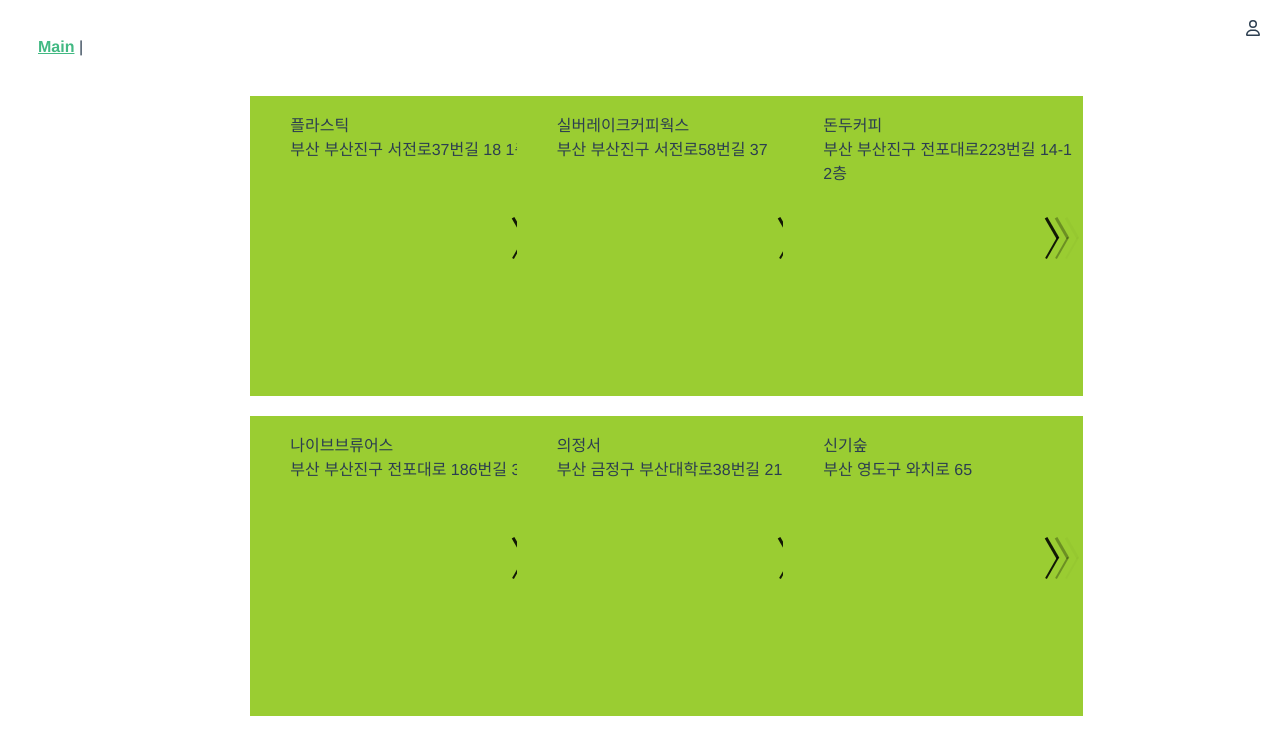
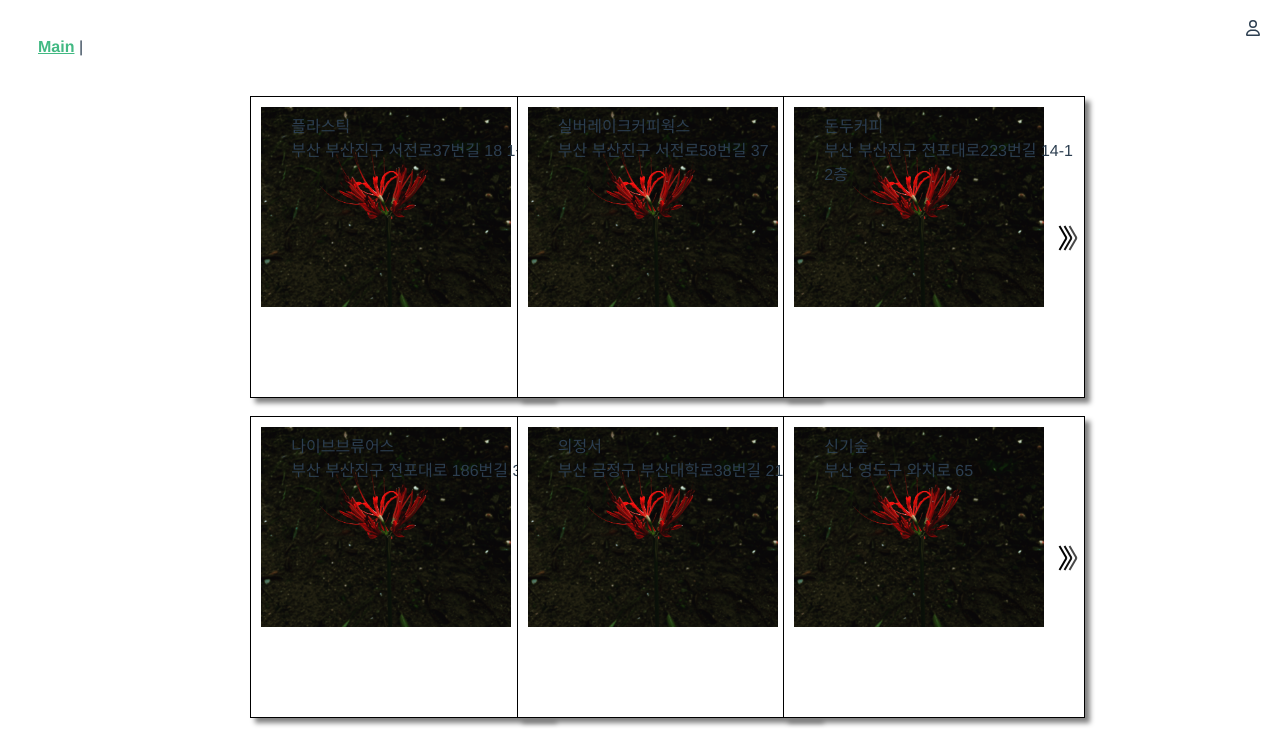
Before and after one commit to Mat-Zip/Mat.Zip, a Vue app: page / in a window 1280 px wide. Shown: the top 734 px of the page. Built offline with nearby package versions, Linux system fonts and the light colour scheme.

Commit message:
카드수정

```diff
--- a/src/components/WebCard.vue
+++ b/src/components/WebCard.vue
@@ -7,6 +7,7 @@
     </div>
     <!-- 카드 앞면 -->
     <div class="front card">
+      <img src="../assets/1.jpg" alt="">
       <!-- <img :src="`./assets/place/${place.image}`" alt=""> -->
       <ul>
         <li>{{ place.name }}</li>
@@ -32,7 +33,11 @@
         <li>{{ place.telephone }}</li>
         <li>{{ place.time }}</li>
       </ul>
-      <a @click="showDetail">자세히 보기</a>
+
+      <div class="readmore">
+        <a @click="showDetail">READ MORE</a>
+      </div>
+
     </div>
   </div>
 </template>
@@ -91,19 +96,27 @@ export default {
 </script>
 
 <style scoped>
+img {
+  position: absolute;
+  top: 10px;
+  left: 10px;
+  z-index: -1;
+  width: 250px;
+  height: 200px;
+  object-fit: cover;
+}
 
 .arrowUp {
   position: absolute;
-  padding: 12px 1px;
-  width: 0.5px;
+  padding: 7px 1px;
   background: black;
-  top: 120px;
+  top: 128px;
   transform: rotate(150deg);
 }
 
 .arrowDown {
   position: absolute;
-  padding: 12px 1px;
+  padding: 7px 1px;
   background: black;
   top: 140px;
   transform: rotate(-150deg);
@@ -116,7 +129,7 @@ export default {
 }
 
 .blink {
-  animation: blink-effect 0.5s infinite;
+  animation: blink-effect 0.7s infinite;
 }
 
 .arup1 {
@@ -125,12 +138,12 @@ export default {
 }
 
 .arup2 {
-  right: 20px;
+  right: 15px;
   animation-delay: 0.2s;
 }
 
 .arup3 {
-  right: 30px;
+  right: 20px;
   animation-delay: 0.1s;
 }
 
@@ -140,12 +153,12 @@ export default {
 }
 
 .ardown2 {
-  right: 20px;
+  right: 15px;
   animation-delay: 0.2s;
 }
 
 .ardown3 {
-  right: 30px;
+  right: 20px;
   animation-delay: 0.1s;
 }
 
@@ -154,6 +167,7 @@ export default {
     height: 300px;
     perspective: 100rem;
     margin: 10px;
+    perspective: 800px;
 }
 
 .card {
@@ -166,14 +180,18 @@ export default {
 
 .front {
     position: absolute;
-    background-color: yellowgreen;
+    background-color: white;
+    border: 1px solid black;
+    box-shadow: 5px 5px 5px gray;
     /* deg => 각의 단위 degree, 원 한바퀴를 360도로 표현하는 방법 */
     transform: rotateY(0deg);
 }
 
 .back {
     position: absolute;
-    background-color: palevioletred;
+    background-color: white;
+    border: 1px solid black;
+    box-shadow: 5px 5px 5px gray;
     transform: rotateY(-180deg);
 }
 
@@ -183,6 +201,23 @@ export default {
 
 .container:hover .back {
     transform: rotateY(0deg);
+    background-color: gray;
+}
+
+.readmore {
+  position : absolute;
+  right: 10px;
+  bottom: 10px;
+  width : 120px;
+  height: 40px;
+  line-height: 40px;
+  text-align: center;
+  color: gray;
+  transition-delay: 0.6s;
+  transition-duration: 1s;
+}
+.container:hover .back .readmore {
+  color: white;
 }
 
 ul {
@@ -209,8 +244,4 @@ button:hover {
   background: red;
 }
 
-a:hover {
-  color: white;
-  cursor: pointer;
-}
 </style>
```
Also changed, not shown: src/assets/1.jpg (added). Lines whose indentation alone changed are shown as unchanged.
